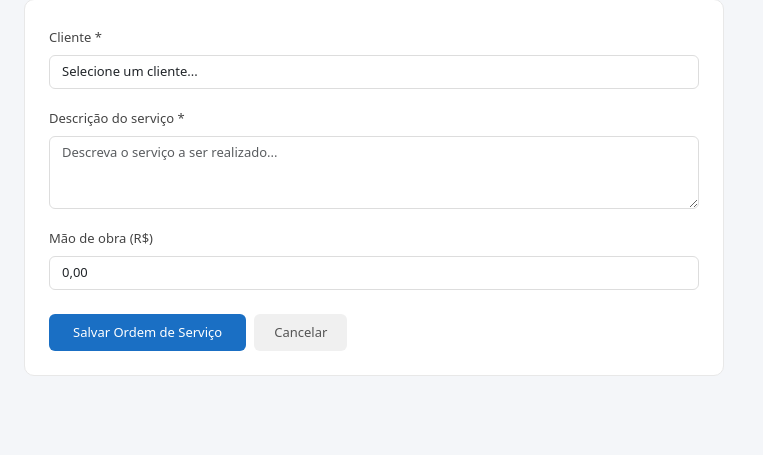
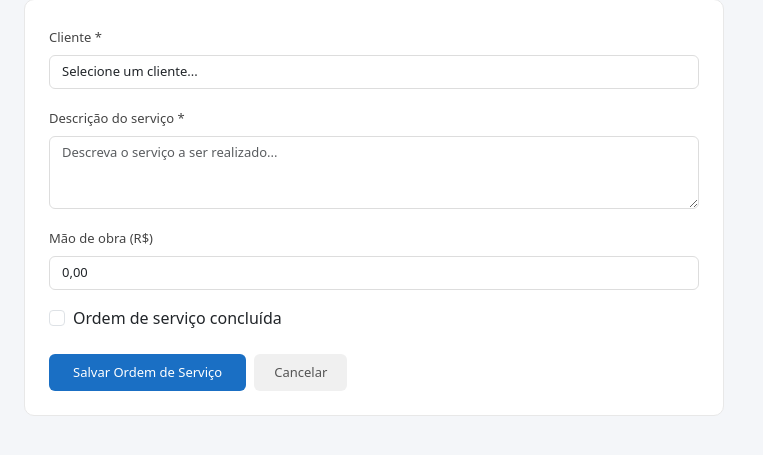
Before and after one commit to liralices/mecanicsystem, a Django app: page /ordens/adicionar/ in a window 1280 px wide. Shown: the part 165-620 px from the top of the page, without its empty margins (0-763 px from the left). Run offline with Django 5.2, Linux system fonts and the light colour scheme; data that the repository does not hold is empty.

Commit message:
Atualiza ordens de serviço: checkbox de conclusão e tabela de peças dinâmica

```diff
--- a/ordens/models.py
+++ b/ordens/models.py
@@ -1,6 +1,7 @@
 from django.db import models
 from clientes.models import Cliente
 from estoque.models import Peca
+from decimal import Decimal
 
 class OrdemServico(models.Model):
     STATUS_CHOICES = [
@@ -17,11 +18,12 @@ class OrdemServico(models.Model):
     status = models.CharField(max_length=20, choices=STATUS_CHOICES, default='aberta')
     mao_de_obra = models.DecimalField(max_digits=10, decimal_places=2, default=0)
     valor_total = models.DecimalField(max_digits=10, decimal_places=2, default=0)
+    concluida = models.BooleanField(default=False)
 
     def calcular_total(self):
         itens = self.itemos_set.all()
-        total_pecas = sum([item.peca.preco_venda * item.quantidade for item in itens])
-        self.valor_total = total_pecas + self.mao_de_obra
+        total_pecas = sum([Decimal(item.peca.preco_venda) * item.quantidade for item in itens])
+        self.valor_total = total_pecas + Decimal(self.mao_de_obra)
         self.save()
 
     def __str__(self):
--- a/ordens/templates/ordens/adicionar.html
+++ b/ordens/templates/ordens/adicionar.html
@@ -63,6 +63,15 @@
     </div>
     {% endif %}
 
+    <div class="mb-3">
+      <div class="form-check">
+        <input class="form-check-input" type="checkbox" name="concluida" id="concluida">
+        <label class="form-check-label" for="concluida">
+          Ordem de serviço concluída
+        </label>
+      </div>
+    </div>
+
     <div class="d-flex gap-2 mt-4">
       <button type="submit" class="btn-salvar">Salvar Ordem de Serviço</button>
       <a href="/ordens/" class="btn-cancelar">Cancelar</a>
@@ -78,14 +87,6 @@ document.addEventListener('DOMContentLoaded', function() {
     const addPecaBtn = document.getElementById('addPecaBtn');
     const pecasTbody = document.getElementById('pecasTbody');
     let pecasAdicionadas = new Set();
-
-    // Adicionar as primeiras 5 peças inicialmente
-    const options = Array.from(pecaSelect.options).slice(1, 6); // Ignorar a primeira opção vazia
-    options.forEach(option => {
-        if (option.value) {
-            adicionarPeca(option.value, option.dataset.nome, option.dataset.preco);
-        }
-    });
 
     addPecaBtn.addEventListener('click', function() {
         const selectedOption = pecaSelect.options[pecaSelect.selectedIndex];
@@ -104,12 +105,11 @@ document.addEventListener('DOMContentLoaded', function() {
         row.innerHTML = `
             <td>${nome}</td>
             <td>R$ ${precoFormatado}</td>
-            <td><input type="number" name="peca_${id}" value="0" min="0" class="form-control form-control-sm"></td>
+            <td><input type="number" name="peca_${id}" value="1" min="1" class="form-control form-control-sm"></td>
             <td><button type="button" class="btn btn-sm btn-danger remove-peca" data-id="${id}">X</button></td>
         `;
         pecasTbody.appendChild(row);
 
-        // Adicionar evento para remover
         row.querySelector('.remove-peca').addEventListener('click', function() {
             pecasAdicionadas.delete(id);
             row.remove();
--- a/ordens/urls.py
+++ b/ordens/urls.py
@@ -6,4 +6,5 @@ urlpatterns = [
     path('adicionar/', views.adicionar_ordem, name='adicionar_ordem'),
     path('editar/<int:id>/', views.editar_ordem, name='editar_ordem'),
     path('excluir/<int:id>/', views.excluir_ordem, name='excluir_ordem'),
+    path('toggle_concluida/<int:id>/', views.toggle_concluida, name='toggle_concluida'),
 ]
--- a/ordens/views.py
+++ b/ordens/views.py
@@ -2,22 +2,25 @@ from django.shortcuts import render, redirect, get_object_or_404
 from .models import OrdemServico, ItemOS
 from clientes.models import Cliente
 from estoque.models import Peca
+from decimal import Decimal
 
 def listar_ordens(request):
-    # Ordem decrescente por valor total
     ordens = OrdemServico.objects.order_by('-valor_total')
     return render(request, 'ordens/listar.html', {'ordens': ordens})
 
 def adicionar_ordem(request):
     clientes = Cliente.objects.all()
-    pecas = Peca.objects.all()
+    pecas = Peca.objects.all().order_by('nome')
     if request.method == 'POST':
         cliente = Cliente.objects.get(id=request.POST['cliente'])
+        mao_de_obra = Decimal(request.POST['mao_de_obra'].replace(',', '.'))
+        concluida = request.POST.get('concluida') == 'on'
         ordem = OrdemServico.objects.create(
             cliente=cliente,
             descricao=request.POST['descricao'],
-            mao_de_obra=request.POST['mao_de_obra'].replace(',', '.'),
-            status=request.POST.get('status', 'aberta')
+            mao_de_obra=mao_de_obra,
+            status=request.POST.get('status', 'aberta'),
+            concluida=concluida
         )
         for peca in pecas:
             qtd = request.POST.get(f'peca_{peca.id}')
@@ -37,8 +40,9 @@ def editar_ordem(request, id):
     if request.method == 'POST':
         ordem.cliente = Cliente.objects.get(id=request.POST['cliente'])
         ordem.descricao = request.POST['descricao']
-        ordem.mao_de_obra = request.POST['mao_de_obra'].replace(',', '.')
+        ordem.mao_de_obra = Decimal(request.POST['mao_de_obra'].replace(',', '.'))
         ordem.status = request.POST.get('status', 'aberta')
+        ordem.concluida = request.POST.get('concluida') == 'on'
         ordem.save()
         ordem.calcular_total()
         return redirect('listar_ordens')
@@ -50,3 +54,13 @@ def excluir_ordem(request, id):
         ordem.delete()
         return redirect('listar_ordens')
     return render(request, 'ordens/confirmar_exclusao.html', {'ordem': ordem})
+
+from django.http import JsonResponse
+
+def toggle_concluida(request, id):
+    if request.method == 'POST':
+        ordem = get_object_or_404(OrdemServico, id=id)
+        ordem.concluida = not ordem.concluida
+        ordem.save()
+        return JsonResponse({'concluida': ordem.concluida})
+    return JsonResponse({'error': 'Método não permitido'}, status=405)
```
Also changed, not shown: ordens/templates/ordens/editar.html (+8 -0 lines), ordens/templates/ordens/listar.html (+26 -1 lines), ordens/migrations/0003_ordemservico_concluida.py (added).
